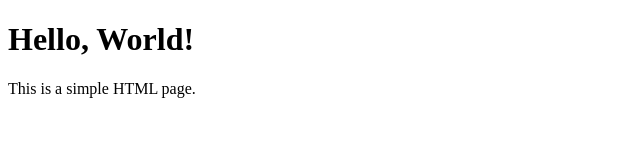
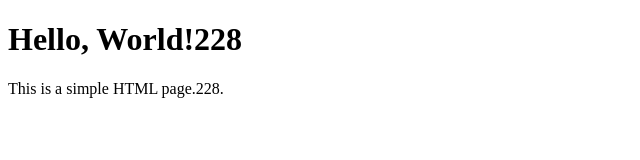
Before and after one commit to zagnafeynt/app-for-jenkins, a plain HTML site: page index.html in a window 1280 px wide. Shown: the whole page, without its empty margins (0-640 px from the left). Drawn offline with Linux system fonts and the light colour scheme.

Commit message:
2nd commit

```diff
--- a/index.html
+++ b/index.html
@@ -6,7 +6,7 @@
     <title>Simple HTML Page</title>
 </head>
 <body>
-    <h1>Hello, World!</h1>
-    <p>This is a simple HTML page.</p>
+    <h1>Hello, World!228</h1>
+    <p>This is a simple HTML page.228.</p>
 </body>
 </html>
```
